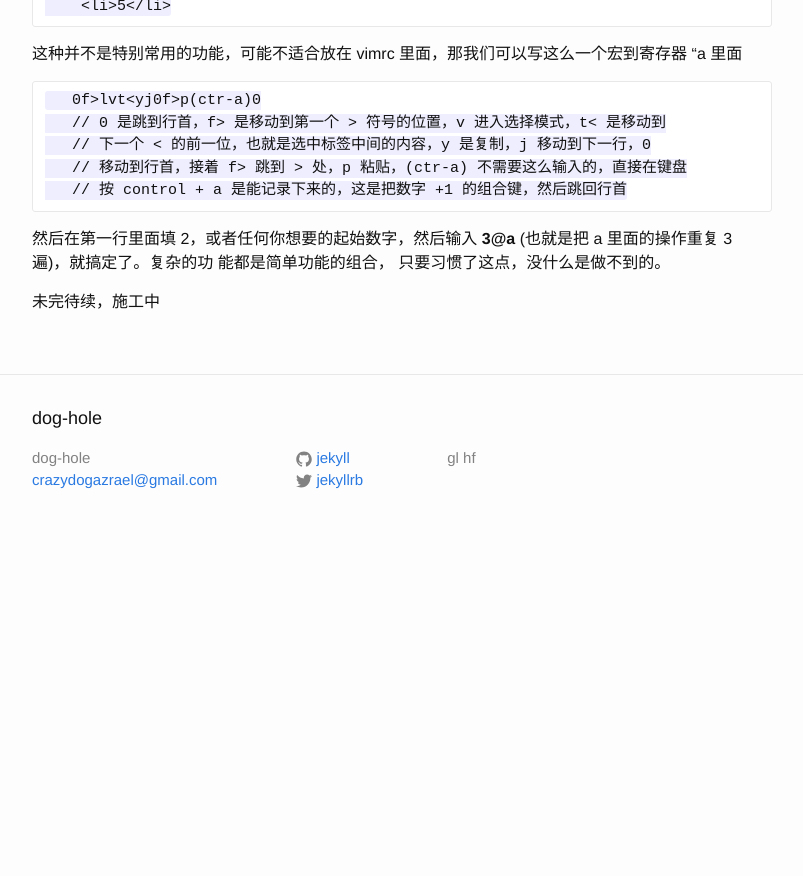
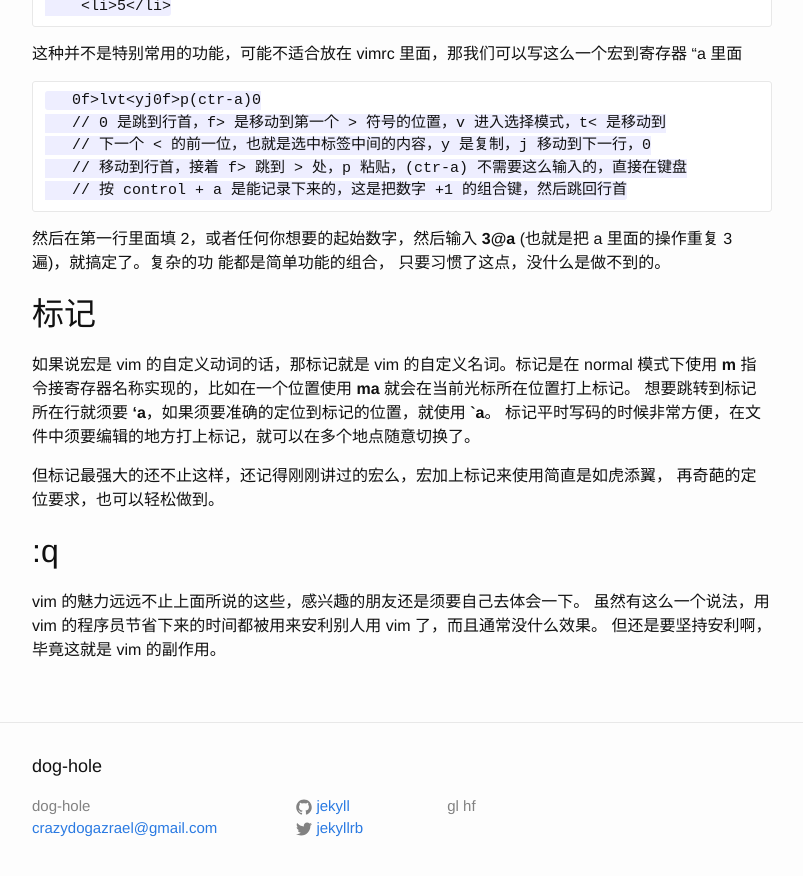
Before and after one commit to Crazydogs/Crazydogs.github.io, a Jekyll site: the page built from _posts/2016-8-16-vim-的使用姿势.markdown, in a window 1280 px wide and 900 px high, scrolled down 4040 px. Shown: the top 876 px of the window, without its empty margins (238-1041 px from the left). Built offline with Jekyll 4.4.1, drawn with Linux system fonts in a browser that asks for light colours; before the commit the page ends 4592 px from its top, so only the background shows below that.

Commit message:
终于写完

```diff
--- a/_posts/2016-8-16-vim-的使用姿势.markdown
+++ b/_posts/2016-8-16-vim-的使用姿势.markdown
@@ -208,5 +208,16 @@ NERDTree 插件，其实就是在你的 vim 侧边加一个目录树。但 vim
 (也就是把 a 里面的操作重复 3 遍)，就搞定了。复杂的功 能都是简单功能的组合，
 只要习惯了这点，没什么是做不到的。
 
+## 标记
+如果说宏是 vim 的自定义动词的话，那标记就是 vim 的自定义名词。标记是在 normal 模式下使用
+**m** 指令接寄存器名称实现的，比如在一个位置使用 **ma** 就会在当前光标所在位置打上标记。
+想要跳转到标记所在行就须要 **'a**，如果须要准确的定位到标记的位置，就使用 **`a**。
+标记平时写码的时候非常方便，在文件中须要编辑的地方打上标记，就可以在多个地点随意切换了。
 
-未完待续，施工中
+但标记最强大的还不止这样，还记得刚刚讲过的宏么，宏加上标记来使用简直是如虎添翼，
+再奇葩的定位要求，也可以轻松做到。
+
+## :q
+vim 的魅力远远不止上面所说的这些，感兴趣的朋友还是须要自己去体会一下。
+虽然有这么一个说法，用 vim 的程序员节省下来的时间都被用来安利别人用 vim 了，而且通常没什么效果。
+但还是要坚持安利啊，毕竟这就是 vim 的副作用。
```
